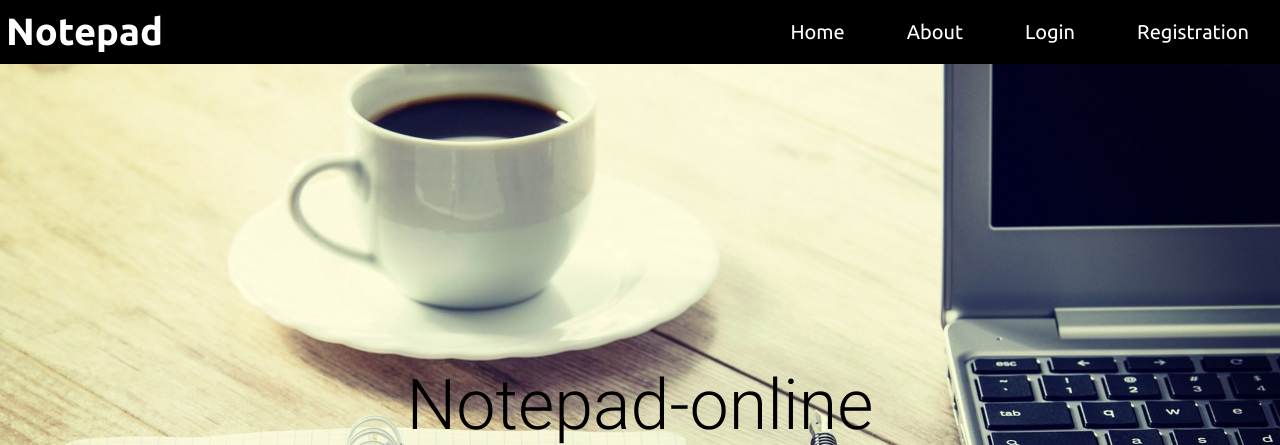
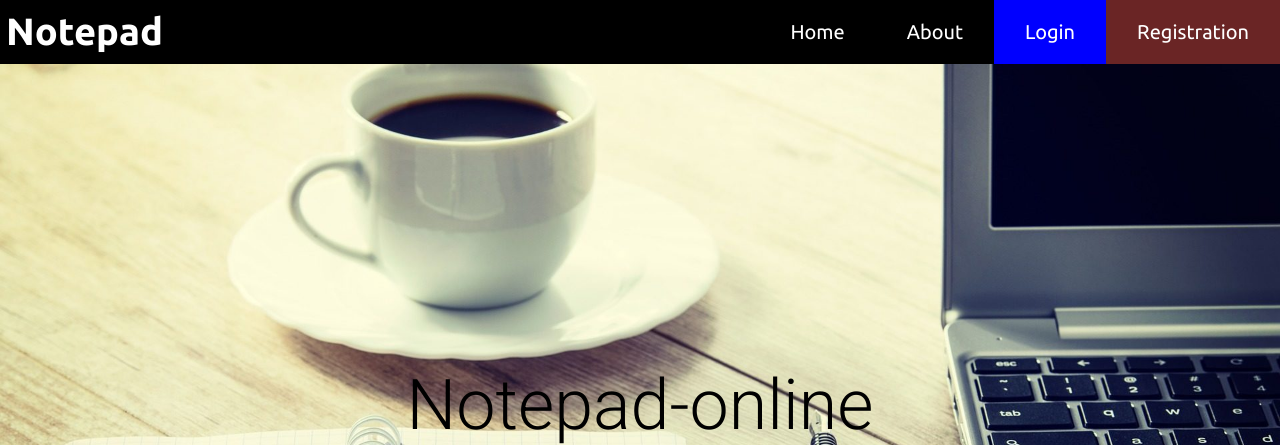
Before and after one commit to ilyadev750/my_notepad, a Django app: page / in a window 1280 px wide. Shown: the top 445 px of the page. Run offline with Django 3.2, Linux system fonts and the light colour scheme.

Commit message:
main page is ready

```diff
--- a/note/static/note/css/first.css
+++ b/note/static/note/css/first.css
@@ -26,6 +26,7 @@ body {
 }
 
 .navbar-custom {
+  font-family: 'Ubuntu', sans-serif;
   overflow: hidden;
   background-color: black;
   border: none;
@@ -34,12 +35,41 @@ body {
 .navbar-custom a.split {
   float: right;
   text-decoration: none;
-  font-family: 'Ubuntu', sans-serif;
   font-size: 20px;
   display: block;
   color: white;
   padding: 20px 31px;
   text-align: center;
+}
+
+.navbar-custom a.split-blue {
+  float: right;
+  background-color: blue;
+  text-decoration: none;
+  font-size: 20px;
+  display: block;
+  color: white;
+  padding: 20px 31px;
+  text-align: center;
+}
+
+a.split-blue:active {
+  opacity: 0.7;
+}
+
+.navbar-custom a.split-brown {
+  float: right;
+  background-color: #6a2525;
+  text-decoration: none;
+  font-size: 20px;
+  display: block;
+  color: white;
+  padding: 20px 31px;
+  text-align: center;
+}
+
+a.split-brown:active {
+  opacity: 0.7;
 }
 
 .start-text {
--- a/note/templates/note/first.html
+++ b/note/templates/note/first.html
@@ -14,8 +14,8 @@ Notepad-online
 {% block content %}
 <div class="navbar-custom">
   <a class="main-name" href="{% url 'home' %}">Notepad</a>
-  <a href="{% url 'register' %}" class="split">Registration</a>
-  <a href="{% url 'login' %}" class="split">Login</a>
+  <a href="{% url 'register' %}" class="split-brown">Registration</a>
+  <a href="{% url 'login' %}" class="split-blue">Login</a>
   <a href="#" class="split">About</a>
   <a href="{% url 'home' %}" class="split">Home</a>
 </div>
```
